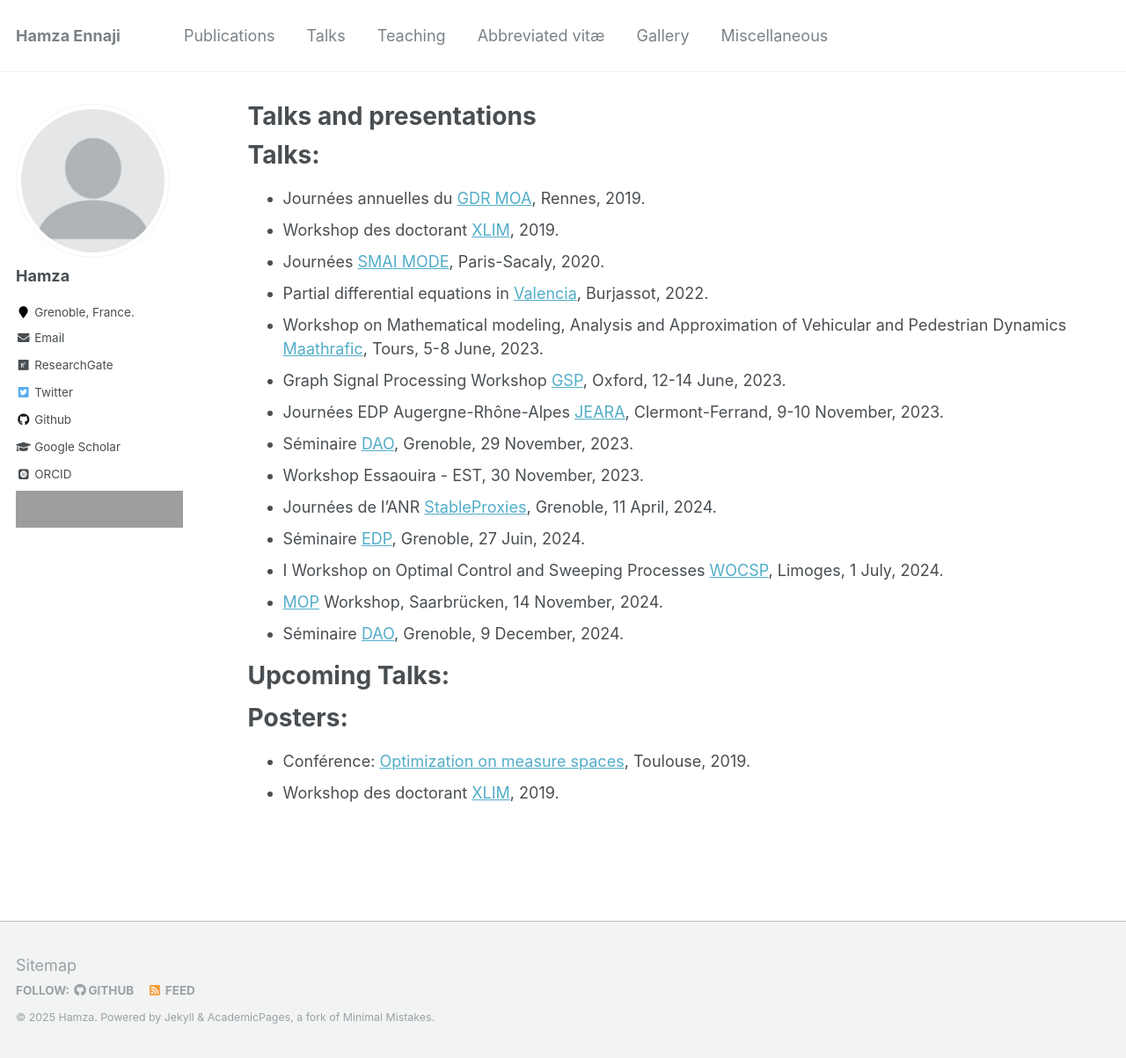
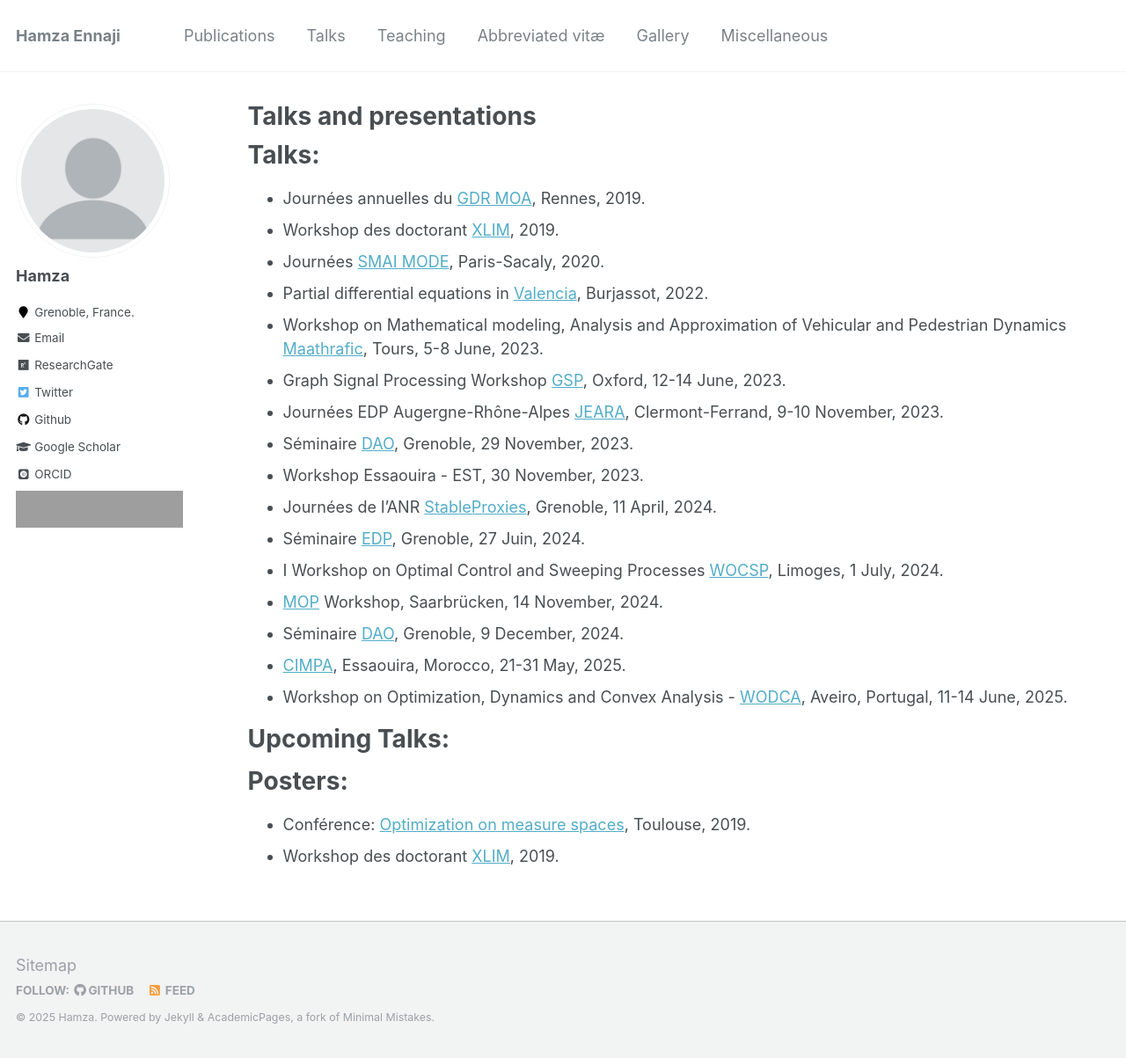
Before and after one commit to enhamza/enhamza.github.io, a Jekyll site: the page built from _pages/talks.md, in a window 1280 px wide and 1203 px high. Shown: the whole window at 88% size. Built offline with Jekyll 4.4.1, drawn with Linux system fonts in a browser that asks for light colours; some web fonts are replaced; grey boxes are pictures that could not be loaded.

Commit message:
Update talks.md

```diff
--- a/_pages/talks.md
+++ b/_pages/talks.md
@@ -21,6 +21,8 @@ Talks:
 * I Workshop on Optimal Control and Sweeping Processes [WOCSP](https://indico.math.cnrs.fr/event/12200/page/853-overview), Limoges, 1 July, 2024.
 * [MOP](https://www.mop.uni-saarland.de/index.shtml) Workshop, Saarbrücken, 14 November, 2024.
 * Séminaire [DAO](https://sites.google.com/view/gorgeous-optim/program), Grenoble, 9 December, 2024.
+* [CIMPA](https://cimpa.este.ovh/), Essaouira, Morocco, 21-31 May, 2025.
+* Workshop on Optimization, Dynamics and Convex Analysis - [WODCA](https://sites.google.com/view/wodca2025/home), Aveiro, Portugal, 11-14 June, 2025.
 
 Upcoming Talks:
 ===============
```
